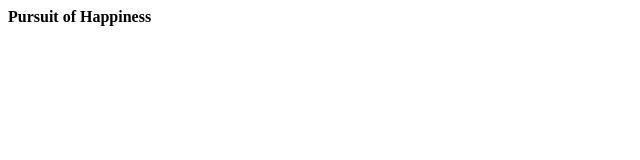
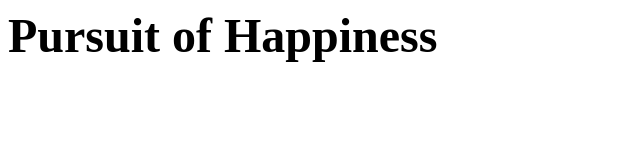
Before and after one commit to venunair06/poh-web, a plain HTML site: page index.html in a window 1280 px wide. Shown: the whole page, without its empty margins (0-640 px from the left). Drawn offline with Linux system fonts and the light colour scheme.

Commit message:
Update index.html

```diff
--- a/index.html
+++ b/index.html
@@ -1,4 +1,8 @@
 <html>
 <title>Pursuit of Happiness</title>
-<body> <b>Pursuit of Happiness</b> </Body>
+<body>
+
+<font size=60, CENTER><b>Pursuit of Happiness</b> </font>
+
+</Body>
 </html>
```
